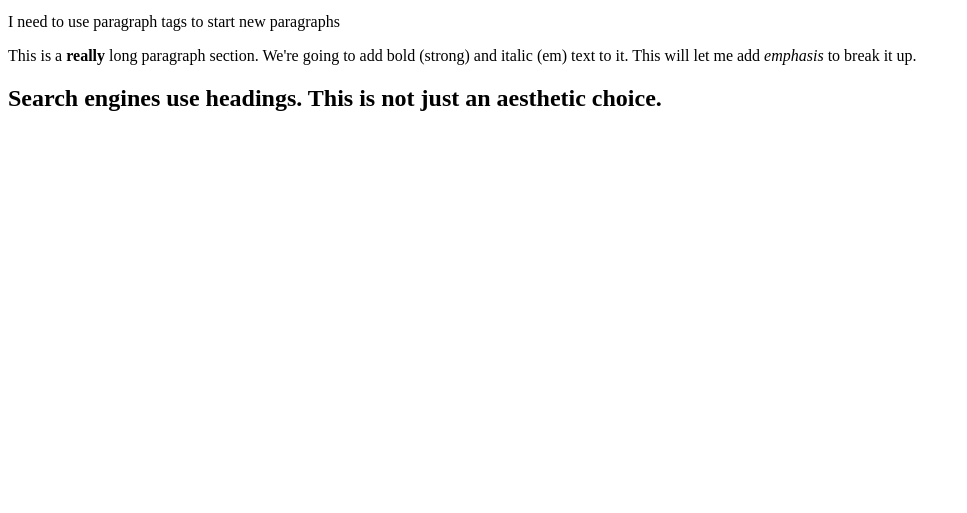
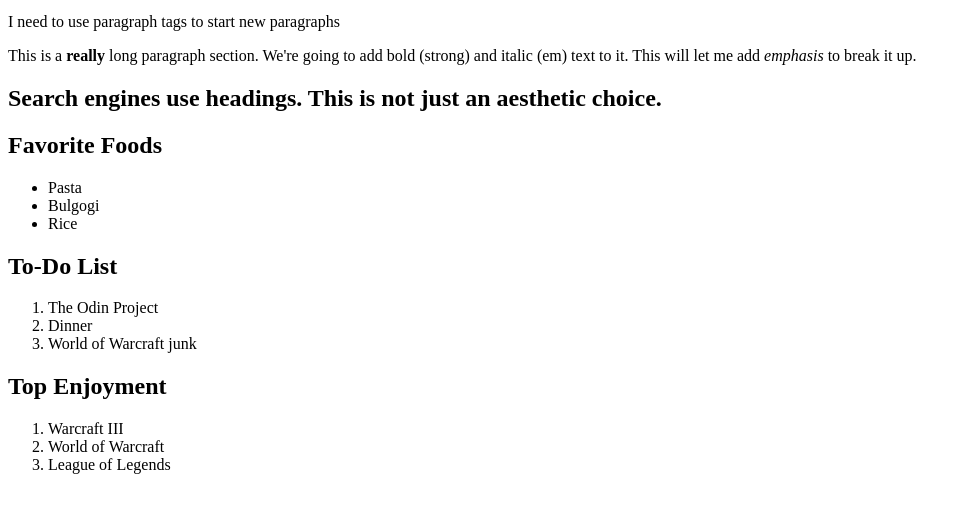
Before and after one commit to DPairofducks/git_test, a plain HTML site: page html-boilerplate/index.html in a window 1280 px wide. Shown: the part 101-614 px from the top of the page, without its empty margins (0-967 px from the left). Drawn offline with Linux system fonts and the light colour scheme.

Commit message:
Added ordered and unordered lists

```diff
--- a/html-boilerplate/index.html
+++ b/html-boilerplate/index.html
@@ -14,5 +14,26 @@
         <p>This is a <strong>really</strong> long paragraph section. We're going to add bold (strong) and italic (em) text to it. This will let me add <em>emphasis</em> to break it up.</p>
         <!-- <strong> and <em> tags are the same as <b> and <i> tags, but they help with accessibility -->
         <h2>Search engines use headings. This is not just an aesthetic choice.</h2>
+
+        <h2>Favorite Foods</h2>
+        <ul>
+            <li>Pasta</li>
+            <li>Bulgogi</li>
+            <li>Rice</li>
+        </ul>
+
+        <h2>To-Do List</h2>
+        <ol>
+            <li>The Odin Project</li>
+            <li>Dinner</li>
+            <li>World of Warcraft junk</li>
+        </ol>
+
+        <h2>Top Enjoyment</h2>
+        <ol>
+            <li>Warcraft III</li>
+            <li>World of Warcraft</li>
+            <li>League of Legends</li>
+        </ol>
     </body>
 </html>
```
